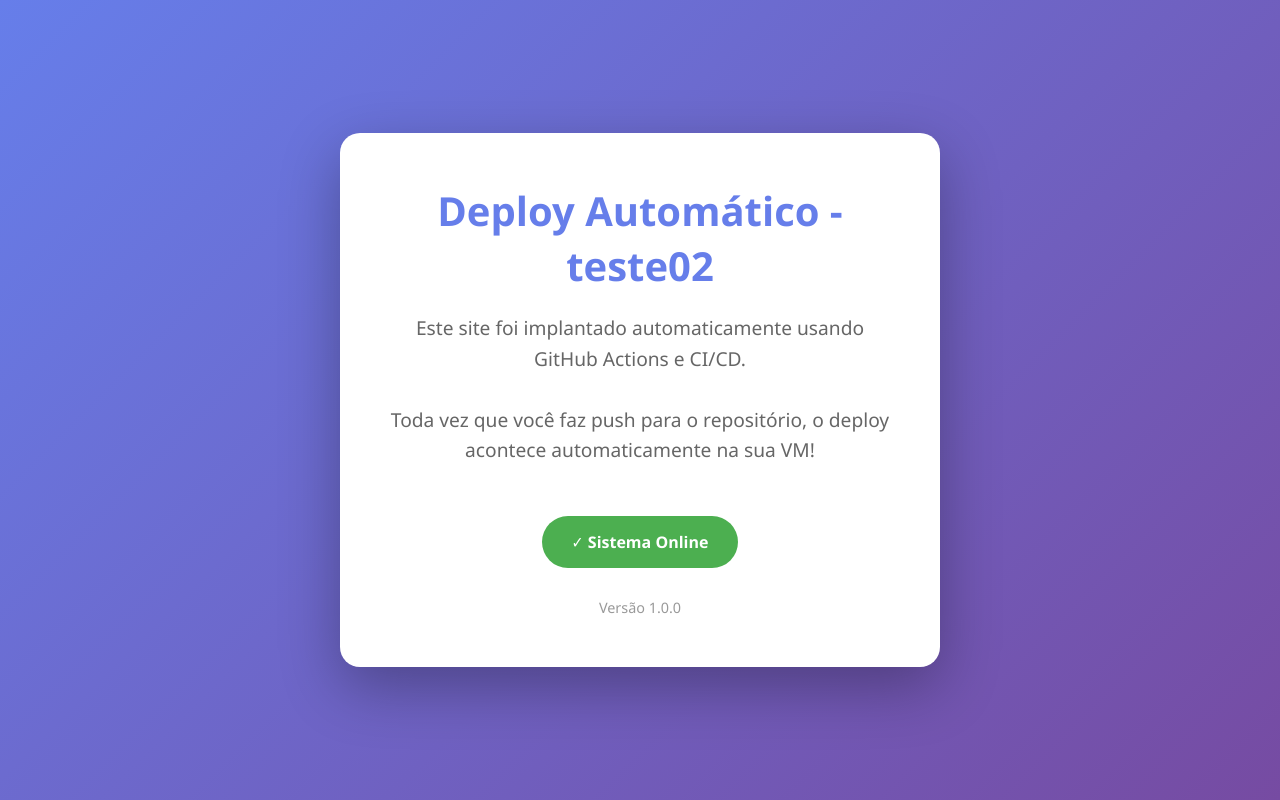
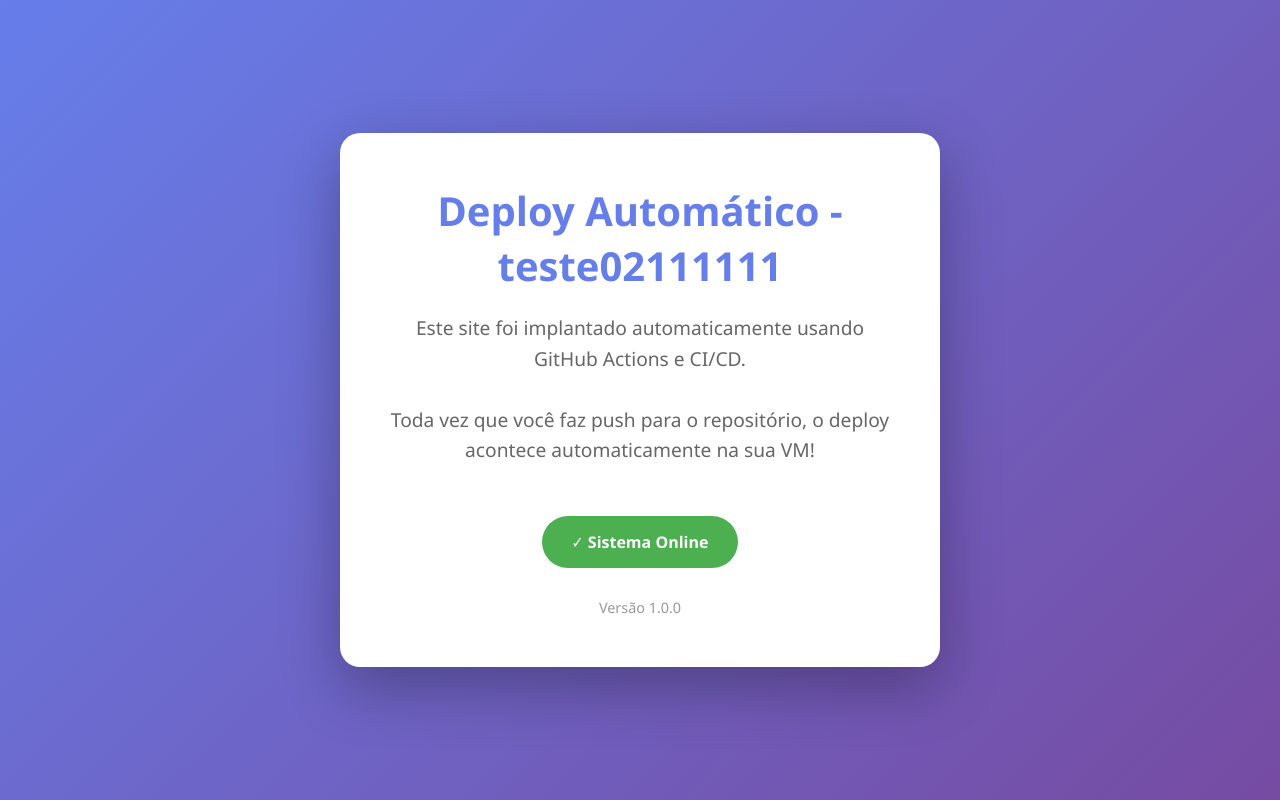
Before and after one commit to LeoBelluci/DeployDevOps, a plain HTML site: page index.html in a window 1280 px wide. Drawn offline with Linux system fonts and the light colour scheme.

Commit message:
Update index.html

```diff
--- a/index.html
+++ b/index.html
@@ -62,7 +62,7 @@
 </head>
 <body>
     <div class="container">
-        <h1>Deploy Automático - teste02</h1>
+        <h1>Deploy Automático - teste02111111</h1>
         <p>Este site foi implantado automaticamente usando GitHub Actions e CI/CD.</p>
         <p>Toda vez que você faz push para o repositório, o deploy acontece automaticamente na sua VM!</p>
         <div class="status">✓ Sistema Online</div>
```
